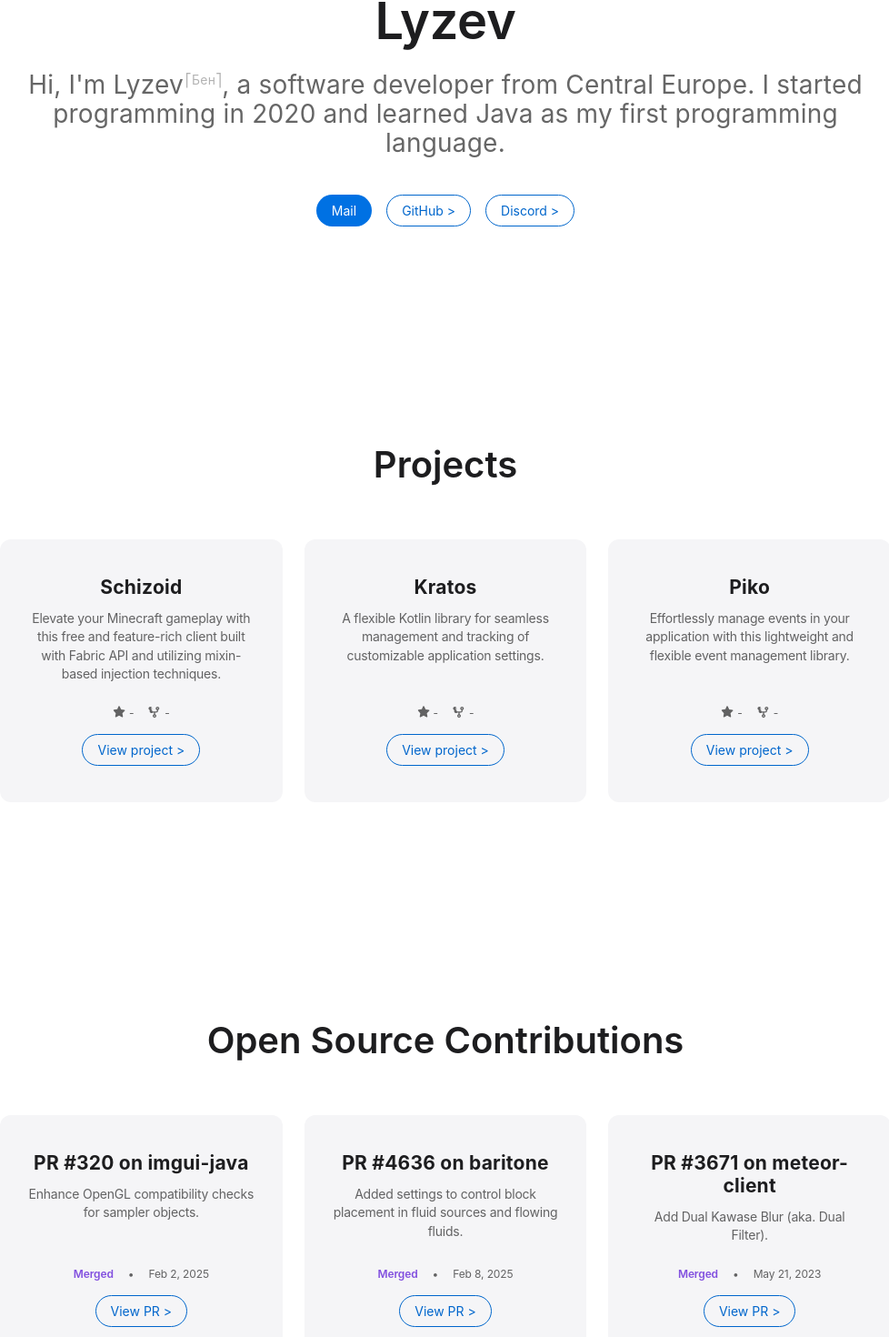
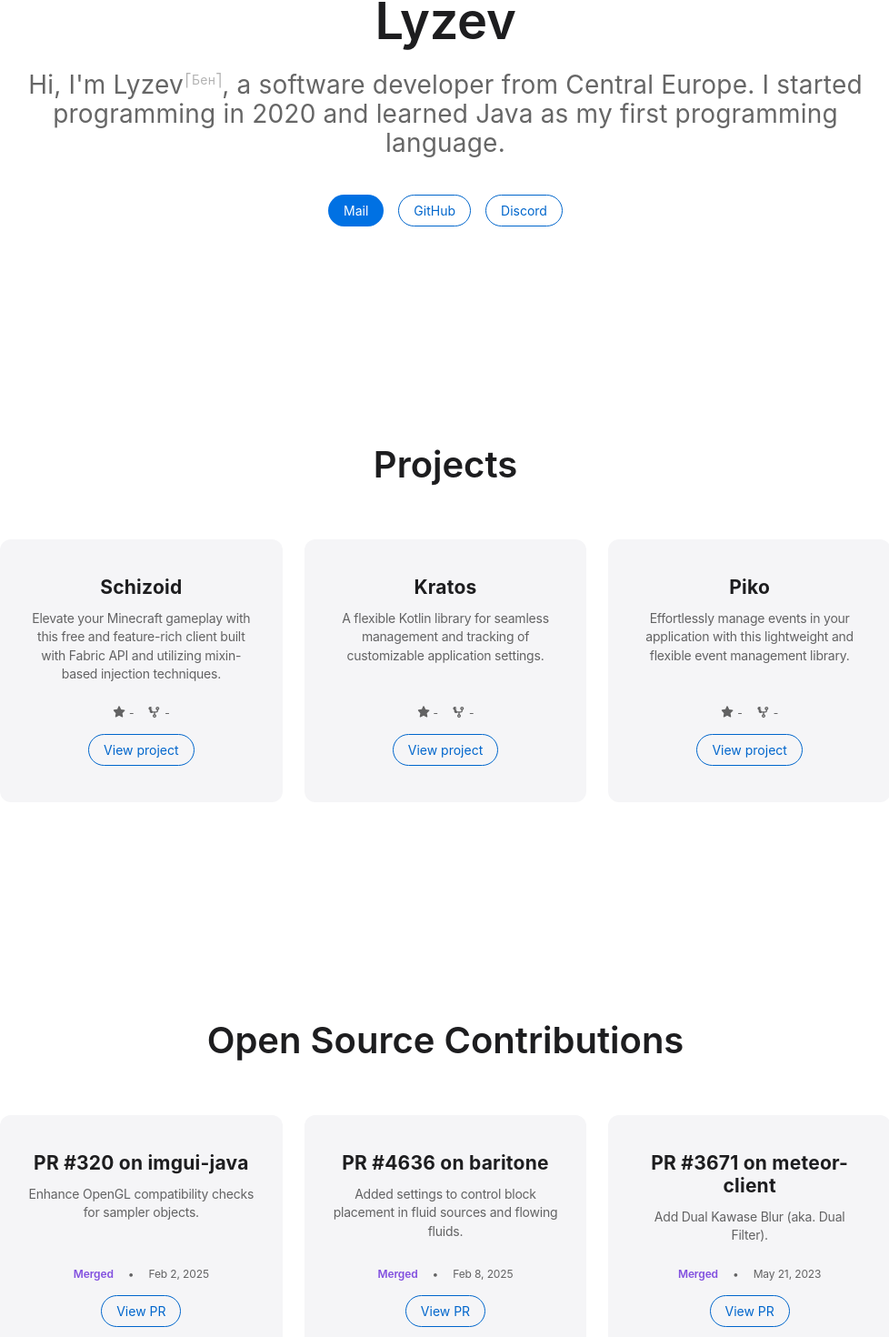
Before and after one commit to Lyzev/lyzev.github.io, a React (Vite) app: page / in a window 1280 px wide. Shown: the part 126-1596 px from the top of the page at 91% size, without its empty margins (150-1128 px from the left). Built offline with nearby package versions, Linux system fonts and the light colour scheme; no server answers.

Commit message:
Remove '>' from view link text in App.tsx

```diff
--- a/src/App.tsx
+++ b/src/App.tsx
@@ -96,7 +96,7 @@ function RepoCard({ title, description, repoPath, url, highlight }: { title: str
             {stats ? stats.forks : '-'}
           </span>
         </span>
-        <span className="view-link">View project &gt;</span>
+        <span className="view-link">View project</span>
       </div>
     </a>
   );
@@ -115,7 +115,7 @@ function PRCard({ title, description, url, status, date, highlight }: { title: s
           <span>•</span>
           <span className="pr-date">{date}</span>
         </span>
-        <span className="view-link">View PR &gt;</span>
+        <span className="view-link">View PR</span>
       </div>
     </a>
   );
@@ -213,8 +213,8 @@ function App() {
 
         <p className="contact-info">
           <a href="mailto:contact@lyzev.dev" className="btn-primary">Mail</a>
-          <a href="https://github.com/Lyzev" target="_blank" rel="noopener noreferrer" className="view-link">GitHub &gt;</a>
-          <a href="https://lyzev.dev/discord" target="_blank" rel="noopener noreferrer" className="view-link">Discord &gt;</a>
+          <a href="https://github.com/Lyzev" target="_blank" rel="noopener noreferrer" className="view-link">GitHub</a>
+          <a href="https://lyzev.dev/discord" target="_blank" rel="noopener noreferrer" className="view-link">Discord</a>
         </p>
       </main>
 
```
